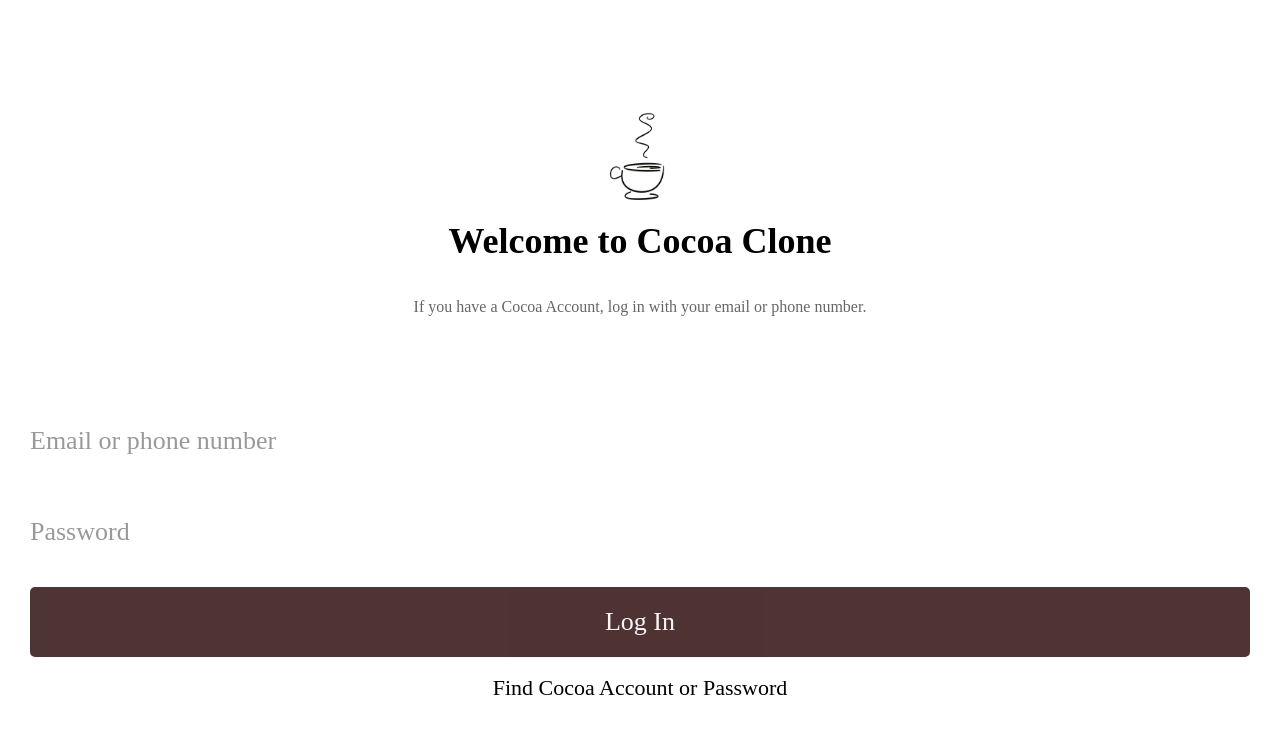
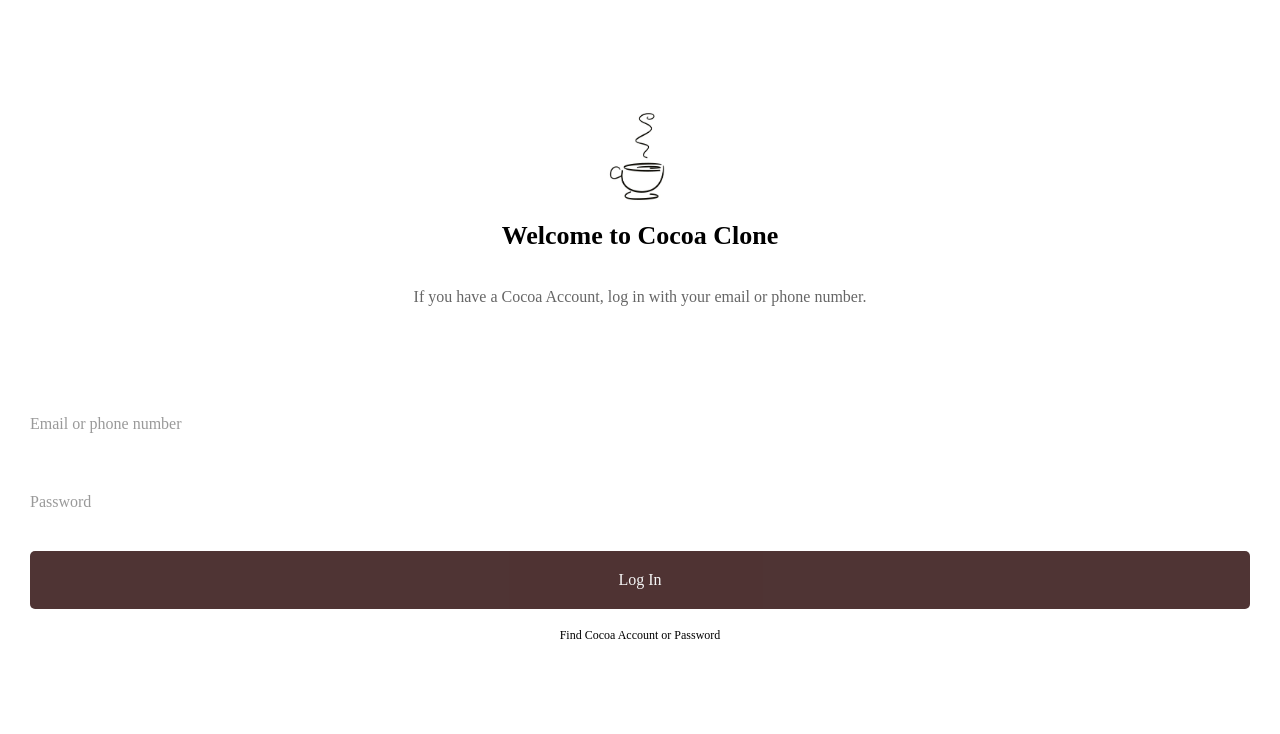
Before and after one commit to ouvir/Cocoa-clone-2022, a React (Create React App) app in the folder my-app/: page / in a window 1280 px wide. Shown: the top 734 px of the page. Built offline with nearby package versions, Linux system fonts and the light colour scheme; a web font is replaced by a local one.

Commit message:
Bug fix
about routes route

```diff
--- a/my-app/src/App.js
+++ b/my-app/src/App.js
@@ -1,7 +1,8 @@
-import { useEffect, useState } from "react";
+import { useState } from "react";
 import { BrowserRouter as Router, Routes, Route } from "react-router-dom";
+import NoShow from "./components/NoShow";
 import Login from "./routes/Login";
-import NoShow from "./components/NoShow";
+import Home from "./routes/Home";
 import "./styles.css";
 
 function App() {
@@ -9,18 +10,15 @@ function App() {
   window.onresize = (event) => {
     setSize(window.innerWidth);
   };
-  console.log(size);
   return (
     <div className="main">
-      {size >= 700 ? (
+      {size >= 800 ? (
         <NoShow />
       ) : (
         <Router>
           <Routes>
             <Route path="/" element={<Login />} />
-          </Routes>
-          <Routes>
-            <Route path="/home" element={<Login />} />
+            <Route path="/home" element={<Home />} />
           </Routes>
         </Router>
       )}
--- /dev/null
+++ b/my-app/src/routes/Home.js
@@ -0,0 +1,4 @@
+function Home() {
+  return <div>hello</div>;
+}
+export default Home;
--- a/my-app/src/routes/Login.js
+++ b/my-app/src/routes/Login.js
@@ -2,7 +2,7 @@ import { Link } from "react-router-dom";
 import "./Login.module.css";
 import styles from "./Login.module.css";
 
-function Login() {
+function Login(props) {
   return (
     <div>
       <header className={styles.welcome_header}>
@@ -19,13 +19,11 @@ function Login() {
 
       <form method="get" className={styles.login_form}>
         <input
-          name="username"
           className={styles.login_form__input}
           type="text"
           placeholder="Email or phone number"
         />
         <input
-          name="password"
           className={styles.login_form__input}
           type="password"
           placeholder="Password"
--- a/my-app/src/variables.css
+++ b/my-app/src/variables.css
@@ -6,8 +6,8 @@
   --horizontal-space: 25px;
   --main-opacity: rgba(0, 0, 0, 0.1);
   --main-border: 1px solid var(--main-opacity);
-  --font-size-xl: 36px;
-  --font-size-lg: 30px;
-  --font-size-sm: 26px;
-  --font-size-xs: 22px;
+  --font-size-xl: 26px;
+  --font-size-lg: 20px;
+  --font-size-sm: 16px;
+  --font-size-xs: 12px;
 }
```
